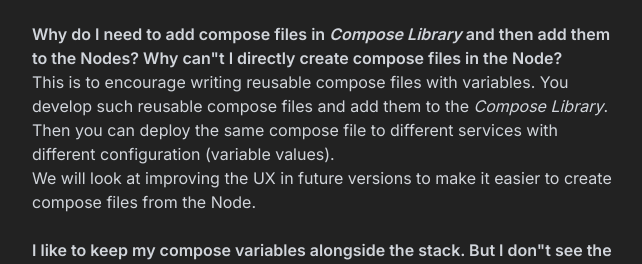
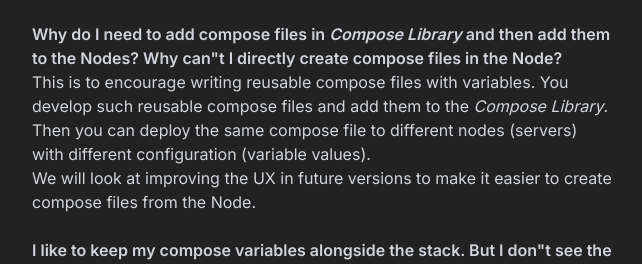
Before and after one commit to javastraat/dokemon-site, a Next.js app: page / in a window 1280 px wide. Shown: the part 3257-3521 px from the top of the page, without its empty margins (318-960 px from the left). Built offline with nearby package versions, Linux system fonts and the light colour scheme.

Commit message:
Typo fix

```diff
--- a/src/app/page.tsx
+++ b/src/app/page.tsx
@@ -141,8 +141,8 @@ sudo docker run -p 9090:9090 \\
                 This is to encourage writing reusable compose files with
                 variables. You develop such reusable compose files and add them
                 to the <em>Compose Library</em>. Then you can deploy the same
-                compose file to different services with different configuration
-                (variable values).
+                compose file to different nodes (servers) with different
+                configuration (variable values).
                 <br />
                 We will look at improving the UX in future versions to make it
                 easier to create compose files from the Node.
```
